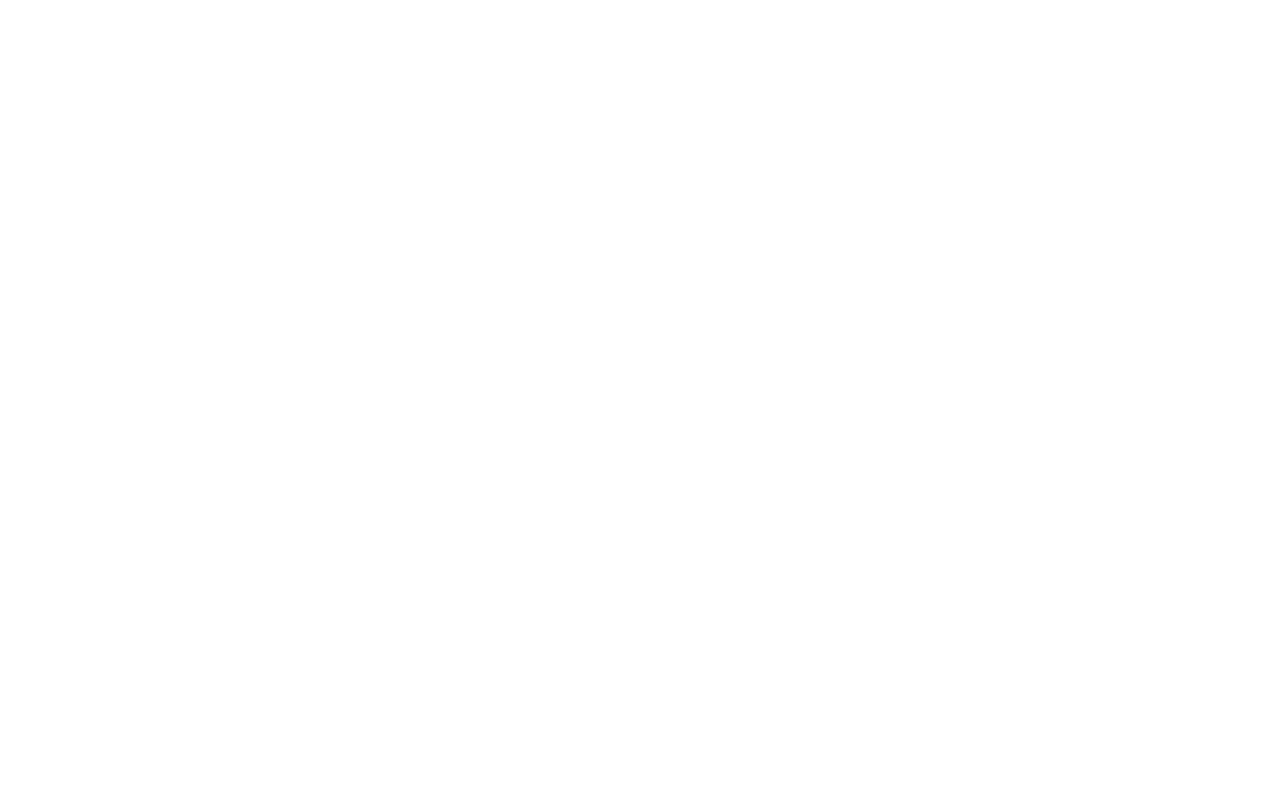
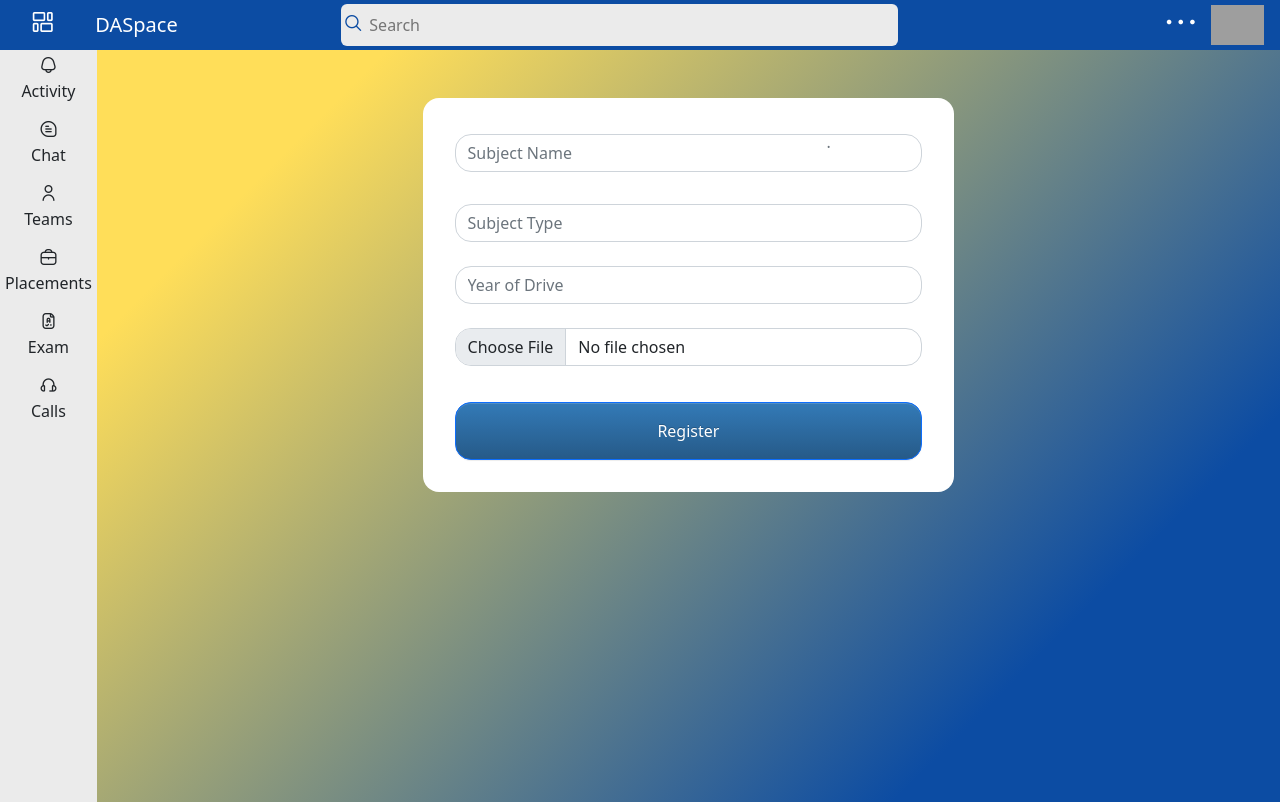
Before and after one commit to maulikpipaliya/da-space, a React (Create React App) app in the folder frontend/: page /exam in a window 1280 px wide. Built offline with nearby package versions, Linux system fonts and the light colour scheme; grey boxes are pictures that could not be loaded.

Commit message:
Modularized UI Pages

```diff
--- a/frontend/src/App.tsx
+++ b/frontend/src/App.tsx
@@ -1,15 +1,18 @@
 import React, { FC } from "react"
 import { BrowserRouter as Router, Route } from "react-router-dom"
-
-import "bootstrap/dist/css/bootstrap.min.css"
 import LoginScreen from "./screens/LoginScreen/LoginScreen"
 import WelcomeScreen from "./screens/WelcomeScreen"
 
-import "./index.css"
 import RegistrationScreen from "./screens/LoginScreen/RegistrationScreen"
 import HomeScreen from "./screens/HomeScreen/HomeScreen"
+import ExamScreen from "./screens/ExamScreen/ExamScreen"
+import ChatScreen from "./screens/ChatScreen/ChatScreen"
 import { ExamForm } from "./screens/ExamForm/ExamForm"
 import ChatApp from "./screens/ChatBox/ChatApp"
+
+import "bootstrap/dist/css/bootstrap.min.css"
+import "./index.css"
+import MyProfile from "./screens/MyProfile/MyProfile"
 
 const App: FC = () => {
     return (
@@ -18,7 +21,9 @@ const App: FC = () => {
             <Route path="/login" component={LoginScreen} exact />
             <Route path="/register" component={RegistrationScreen} exact />
             <Route path="/home" component={HomeScreen} exact />
-            {/* <Route path="/chat" component={ChatApp} exact /> */}
+            <Route path="/exam" component={ExamScreen} exact />
+            <Route path="/chat" component={ChatScreen} exact />
+            <Route path="/profile" component={MyProfile} exact />
         </Router>
     )
 }
--- a/frontend/src/components/Sidebar/Sidebar.tsx
+++ b/frontend/src/components/Sidebar/Sidebar.tsx
@@ -1,5 +1,6 @@
 import React, { useEffect, useState } from "react"
 import { useDispatch, useSelector } from "react-redux"
+import { useHistory } from "react-router"
 import { setScreenView } from "../../actions/UIAction"
 import { RootState } from "../../store"
 import "./Sidebar.css"
@@ -12,6 +13,7 @@ const Sidebar = () => {
     // const bottomOptions = SidebarBottom
 
     const dispatch = useDispatch()
+    const history = useHistory()
 
     const screenState = useSelector((state: RootState) => state.uiState)
 
@@ -27,13 +29,15 @@ const Sidebar = () => {
 
         switch (tabText) {
             case "exam":
-                console.log("examaa")
+                history.push("/exam")
                 dispatch(setScreenView("exam"))
                 break
             case "chat":
+                history.push("/chat")
                 dispatch(setScreenView("chat"))
                 break
             case "placement":
+                history.push("/placement")
                 setScreenView("placement")
                 break
             default:
--- /dev/null
+++ b/frontend/src/screens/ChatScreen/ChatScreen.tsx
@@ -0,0 +1,33 @@
+import React from "react"
+import Header from "../../components/Header/Header"
+import Sidebar from "../../components/Sidebar/Sidebar"
+import ChatBox from "../ChatBox/ChatBox"
+
+const ChatScreen = () => {
+    return (
+        <div className="home-container">
+            <Header />
+            <div className="home-body">
+                <div className="home-sidebar">
+                    <Sidebar />
+                </div>
+
+                <div className="home-main home-rightside">
+                    <ChatBox />
+
+                    {/* <PlacementForm /> */}
+                </div>
+                {/* <Router>
+            <div className="home-leftside">
+                <LeftSide />
+            </div>
+            <div className="home-rightside">
+                <PlacementForm />
+            </div>
+        </Router> */}
+            </div>
+        </div>
+    )
+}
+
+export default ChatScreen
--- a/frontend/src/screens/ExamForm/ExamForm.tsx
+++ b/frontend/src/screens/ExamForm/ExamForm.tsx
@@ -1,4 +1,4 @@
-import React, {useState} from "react"
+import React, { useState } from "react"
 import "./ExamForm.css"
 
 import {
@@ -12,7 +12,6 @@ import {
 } from "react-bootstrap"
 
 export const ExamForm = () => {
-
     const [passwordVisible, setPasswordVisible] = useState(false)
 
     const changeEye = () => {
--- /dev/null
+++ b/frontend/src/screens/ExamScreen/ExamScreen.tsx
@@ -0,0 +1,25 @@
+import React, { FC, useEffect, useState } from "react"
+import Header from "../../components/Header/Header"
+import Sidebar from "../../components/Sidebar/Sidebar"
+import { ExamForm } from "../ExamForm/ExamForm"
+
+const ExamScreen = () => {
+    return (
+        <div className="home-container">
+            <Header />
+            <div className="home-body">
+                <div className="home-sidebar">
+                    <Sidebar />
+                </div>
+
+                <div className="home-main home-rightside">
+                    <ExamForm />
+
+                    {/* <PlacementForm /> */}
+                </div>
+            </div>
+        </div>
+    )
+}
+
+export default ExamScreen
--- a/frontend/src/screens/HomeScreen/HomeScreen.tsx
+++ b/frontend/src/screens/HomeScreen/HomeScreen.tsx
@@ -1,10 +1,11 @@
-import React, { useEffect, useState } from "react"
+import React, { FC, useEffect, useState } from "react"
 import { useSelector } from "react-redux"
 import {
     BrowserRouter as Router,
     Route,
     Switch,
     useHistory,
+    useLocation,
     useParams,
 } from "react-router-dom"
 import Header from "../../components/Header/Header"
@@ -17,26 +18,36 @@ import { ExamForm } from "../ExamForm/ExamForm"
 import { PlacementForm } from "../PlacementForm/PlacementForm"
 import "./HomeScreen.css"
 
-const HomeScreen = () => {
+interface IHomeScreenProps {
+    match: any
+}
+
+function useQuery() {
+    const { search } = useLocation()
+    return React.useMemo(() => new URLSearchParams(search), [search])
+}
+
+const HomeScreen: FC<IHomeScreenProps> = ({ match }) => {
     const screenState = useSelector((state: RootState) => state.uiState)
 
     const histroy = useHistory()
 
-    const params = useParams()
+    const location = useQuery()
 
-    console.log("params")
-    console.log(params)
+    console.log(location.get("view"))
 
     const screenName = screenState?.data?.screenName
 
     console.log(screenName)
 
-    const [screenViewName, setScreenViewName] = useState(screenName)
+    const [screenViewName, setScreenViewName] = useState(location.get("view"))
 
     useEffect(() => {
+        // console.log("screenViewName")
+        // console.log(screenViewName)
         setScreenViewName(screenState.data.screenName)
         return () => {}
-    }, [screenState])
+    }, [])
 
     return (
         <div className="home-container">
--- /dev/null
+++ b/frontend/src/screens/MyProfile/MyProfile.tsx
@@ -0,0 +1,19 @@
+import React from "react"
+import Header from "../../components/Header/Header"
+import Sidebar from "../../components/Sidebar/Sidebar"
+
+const MyProfile = () => {
+    return (
+        <div className="home-container">
+            <Header />
+            <div className="home-body">
+                <Sidebar />
+                <div className="home-main home-rightside">
+                    Edit Profile Here
+                </div>
+            </div>
+        </div>
+    )
+}
+
+export default MyProfile
```
Also changed, not shown: 1 other file (tests, documents, lock files or other folders).
